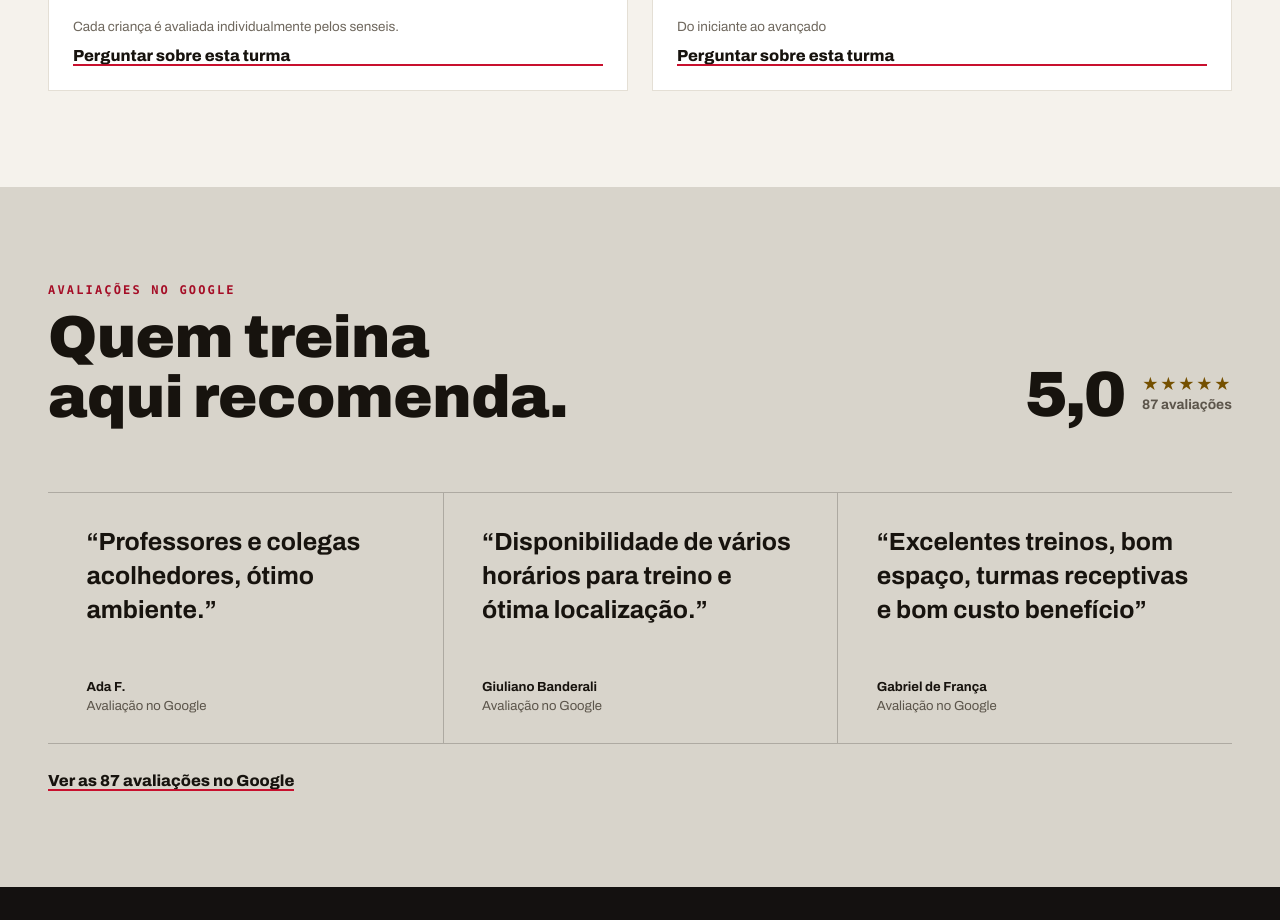
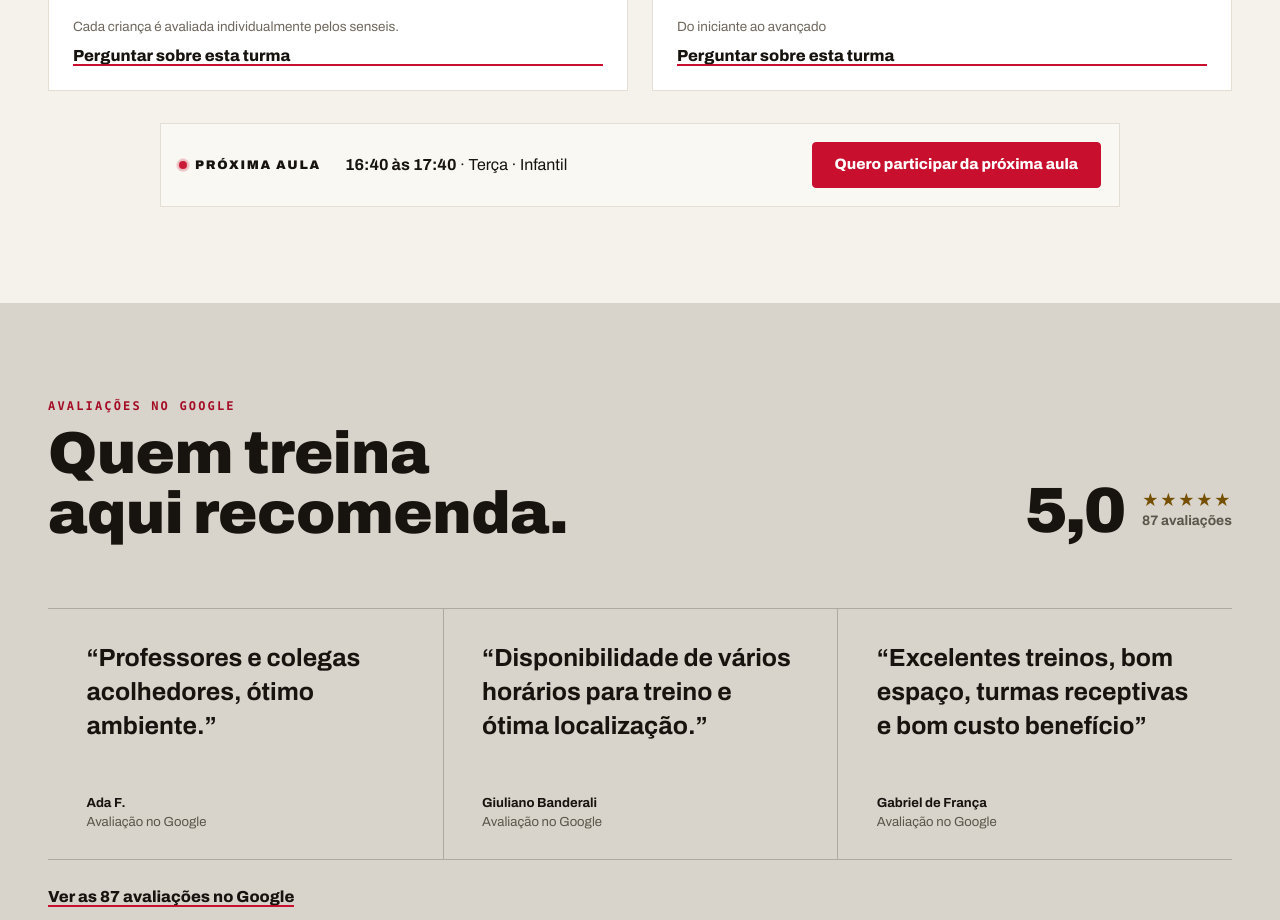
Before and after one commit to rikicx/mushinkan, a Next.js app: page / in a window 1280 px wide. Shown: the part 1420-2340 px from the top of the page. Built offline with nearby package versions, Linux system fonts and the light colour scheme; a web font is replaced by a local one.

Commit message:
feat(site): update schedule and surface next class

```diff
--- a/src/app/page.tsx
+++ b/src/app/page.tsx
@@ -6,6 +6,7 @@ import { FaqAnswer } from "@/components/FaqAnswer";
 import { HeroMedia } from "@/components/HeroMedia";
 import { LocationSection } from "@/components/LocationSection";
 import { MediaBlock } from "@/components/MediaBlock";
+import { NextClass } from "@/components/NextClass";
 import { Reveal } from "@/components/Reveal";
 import { SectionHeading } from "@/components/SectionHeading";
 import {
@@ -95,6 +96,7 @@ export default function Home() {
             }
           />
           <ClassGrid groups={classGroups} />
+          <NextClass centered />
         </Reveal>
       </section>
 
--- /dev/null
+++ b/src/components/NextClass.tsx
@@ -0,0 +1,99 @@
+"use client";
+
+import { useEffect, useState } from "react";
+import type { ScheduleSession } from "@/data/site";
+import { findScheduleStatus, siteInfo } from "@/data/site";
+import { ButtonLink } from "./ButtonLink";
+import styles from "./ScheduleTable.module.css";
+
+export type LiveStatus = {
+  weekday: number;
+  minutes: number;
+  current?: ScheduleSession;
+  next?: ScheduleSession;
+};
+
+/* Weekday and time of day in the dojo's timezone, regardless of where the
+   visitor is. */
+function saoPauloNow() {
+  const parts = new Intl.DateTimeFormat("en-US", {
+    timeZone: "America/Sao_Paulo",
+    weekday: "short",
+    hour: "2-digit",
+    minute: "2-digit",
+    hour12: false
+  }).formatToParts(new Date());
+  const values = Object.fromEntries(
+    parts.map((part) => [part.type, part.value])
+  );
+  const weekday = ["Sun", "Mon", "Tue", "Wed", "Thu", "Fri", "Sat"].indexOf(
+    values.weekday
+  );
+  const minutes = (Number(values.hour) % 24) * 60 + Number(values.minute);
+
+  return { weekday, minutes };
+}
+
+export function useLiveSchedule() {
+  const [live, setLive] = useState<LiveStatus | null>(null);
+
+  useEffect(() => {
+    const update = () => {
+      const { weekday, minutes } = saoPauloNow();
+      setLive({ weekday, minutes, ...findScheduleStatus(weekday, minutes) });
+    };
+
+    update();
+    const timer = window.setInterval(update, 60_000);
+    return () => window.clearInterval(timer);
+  }, []);
+
+  return live;
+}
+
+export function sessionHasEnded(
+  sessionWeekday: number,
+  endTime: string,
+  live: LiveStatus | null
+) {
+  if (!live) return false;
+  if (sessionWeekday !== live.weekday) {
+    return sessionWeekday < live.weekday;
+  }
+
+  const [hours, minutes] = endTime.split(":").map(Number);
+  return live.minutes >= hours * 60 + minutes;
+}
+
+export function NextClass({ centered = false }: { centered?: boolean }) {
+  const live = useLiveSchedule();
+
+  return (
+    <div className={`${styles.next} ${centered ? styles.nextHome : ""}`}>
+      <span className={styles.nextLabel}>
+        <span className={styles.dot} />
+        Próxima aula
+      </span>
+      <span className={styles.nextInfo}>
+        {live ? (
+          live.next ? (
+            <>
+              <strong>
+                {live.next.startTime} às {live.next.endTime}
+              </strong>{" "}
+              · {live.next.label} · {live.next.className}
+              {live.next.level !== live.next.className
+                ? ` · ${live.next.level}`
+                : null}
+            </>
+          ) : null
+        ) : (
+          "Treinos de segunda a sexta, de manhã, à tarde e à noite."
+        )}
+      </span>
+      <ButtonLink href={siteInfo.whatsappExperimental}>
+        Quero participar da próxima aula
+      </ButtonLink>
+    </div>
+  );
+}
--- a/src/components/ScheduleTable.module.css
+++ b/src/components/ScheduleTable.module.css
@@ -225,6 +225,11 @@
   padding: 18px;
 }
 
+.nextHome {
+  width: min(100%, 960px);
+  margin: 32px auto 0;
+}
+
 .dot {
   position: relative;
   width: 8px;
--- a/src/data/site.ts
+++ b/src/data/site.ts
@@ -372,19 +372,30 @@ export const classGroups: ClassGroup[] = [
 export const scheduleRows: ScheduleRow[] = [
   {
     period: "Manhã",
+    time: "06:00 às 07:00",
+    startTime: "06:00",
+    endTime: "07:00",
+    monday: {
+      className: "Adulto",
+      label: "Intermed/Avançado",
+      tone: "mixed"
+    }
+  },
+  {
+    period: "Manhã",
     time: "07:00 às 08:00",
     startTime: "07:00",
     endTime: "08:00",
     monday: { className: "Adulto", label: "Todos os Níveis", tone: "all" },
     tuesday: {
       className: "Adulto",
-      label: "Intermediário / Avançado",
+      label: "Intermed/Avançado",
       tone: "mixed"
     },
     wednesday: { className: "Adulto", label: "Todos os Níveis", tone: "all" },
     thursday: {
       className: "Adulto",
-      label: "Intermediário / Avançado",
+      label: "Intermed/Avançado",
       tone: "mixed"
     },
     friday: { className: "Adulto", label: "Avançado", tone: "advanced" }
@@ -438,13 +449,13 @@ export const scheduleRows: ScheduleRow[] = [
     monday: { className: "Adulto", label: "Todos os Níveis", tone: "all" },
     tuesday: {
       className: "Adulto",
-      label: "Intermediário / Avançado",
+      label: "Intermed/Avançado",
       tone: "mixed"
     },
     wednesday: { className: "Adulto", label: "Todos os Níveis", tone: "all" },
     thursday: {
       className: "Adulto",
-      label: "Intermediário / Avançado",
+      label: "Intermed/Avançado",
       tone: "mixed"
     },
     friday: { className: "Adulto", label: "Todos os Níveis", tone: "all" }
@@ -457,8 +468,8 @@ export const scheduleRows: ScheduleRow[] = [
     monday: { className: "Adulto", label: "Avançado", tone: "advanced" },
     tuesday: {
       className: "Adulto",
-      label: "Intermed/Avançado",
-      tone: "mixed"
+      label: "Avançado",
+      tone: "advanced"
     },
     wednesday: { className: "Adulto", label: "Avançado", tone: "advanced" },
     thursday: { className: "Adulto", label: "Avançado", tone: "advanced" },
@@ -470,7 +481,11 @@ export const scheduleRows: ScheduleRow[] = [
     startTime: "20:10",
     endTime: "21:10",
     monday: { className: "Adulto", label: "Todos os Níveis", tone: "all" },
-    tuesday: { className: "Adulto", label: "Avançado", tone: "advanced" },
+    tuesday: {
+      className: "Adulto",
+      label: "Intermed/Avançado",
+      tone: "mixed"
+    },
     wednesday: { className: "Adulto", label: "Todos os Níveis", tone: "all" },
     thursday: { className: "Adulto", label: "Avançado", tone: "advanced" }
   }
```
Also changed, not shown: src/components/ScheduleTable.tsx (+7 -85 lines).
